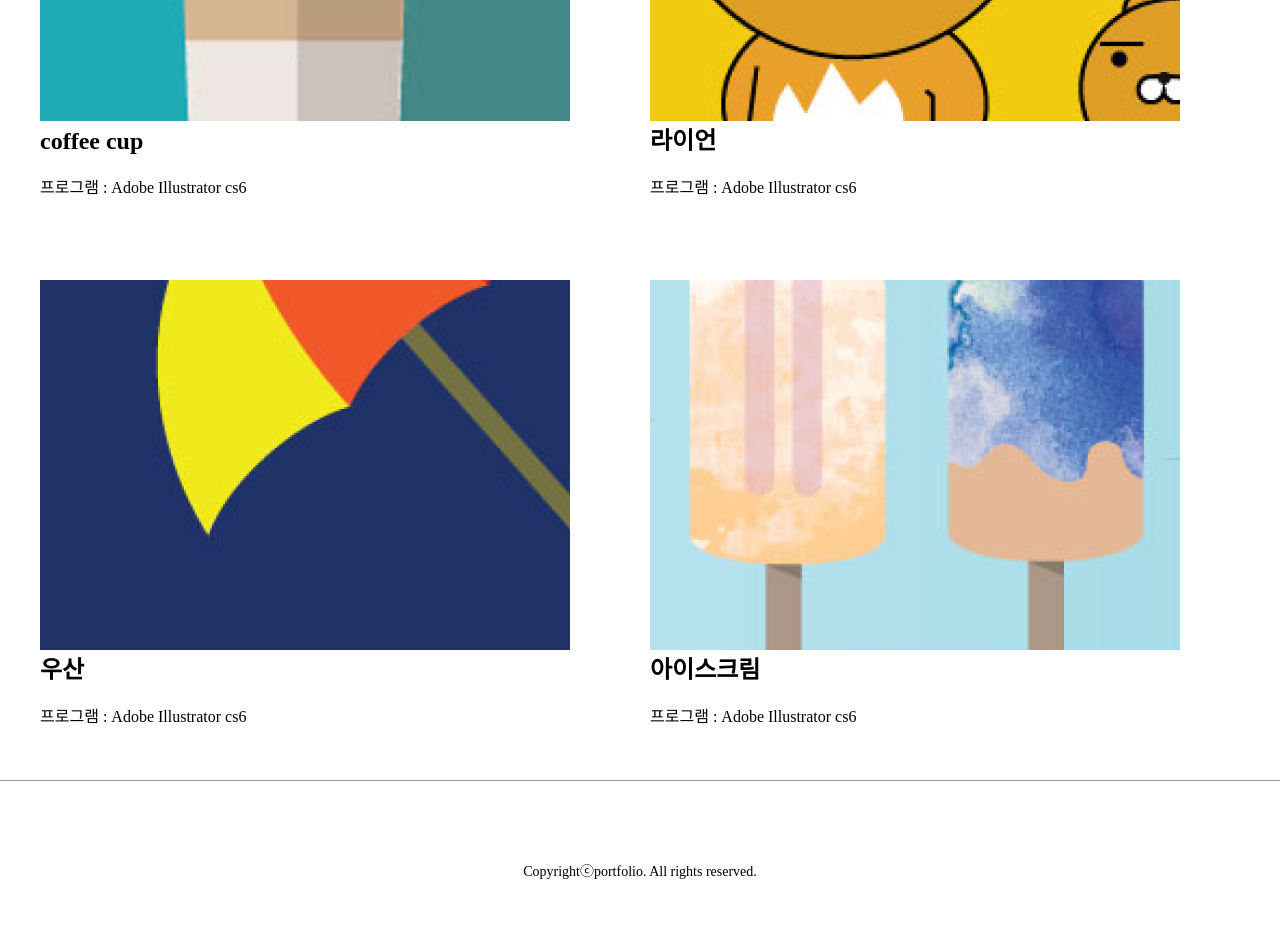
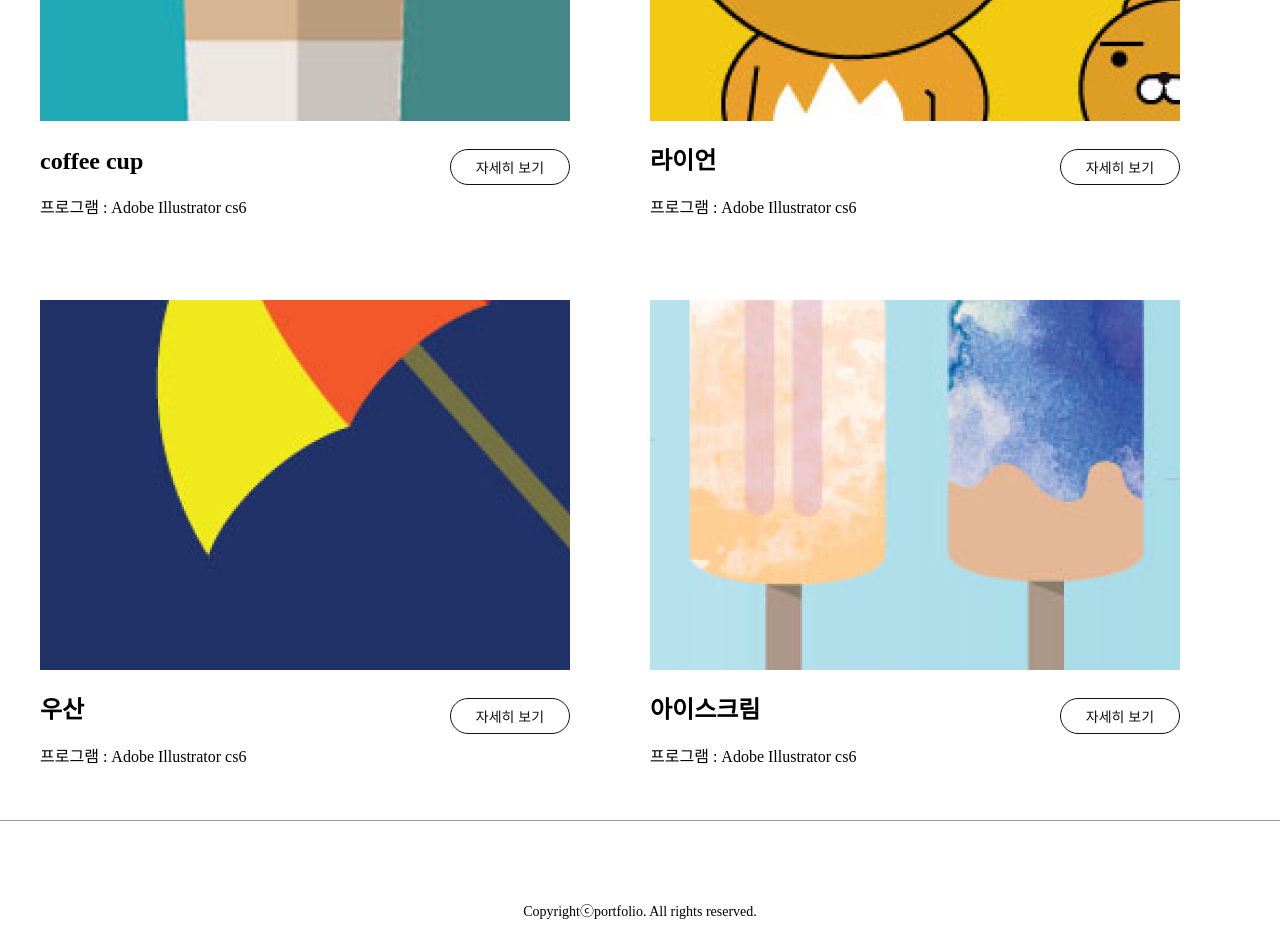
Before and after one commit to yanghayong/portfolio, a plain HTML site: page pages/Illustrator.html in a window 1280 px wide. Shown: the part 920-1851 px from the top of the page. Drawn offline with Linux system fonts and the light colour scheme; some icons are missing.

Commit message:
portfolio

```diff
--- a/pages/Illustrator.html
+++ b/pages/Illustrator.html
@@ -41,9 +41,12 @@
               <img src="../images/coffee.jpg" alt="" />
             </div>
             <div class="text_box">
-              <a href="../pages/coffee.html">
+              <div class="title">
                 <h2>coffee cup</h2>
-              </a>
+                <a href="../pages/coffee.html">
+                  <button class="btn small">자세히 보기</button>
+                </a>
+              </div>
               <p>프로그램 : Adobe Illustrator cs6</p>
             </div>
           </li>
@@ -52,9 +55,12 @@
               <img src="../images/라이언 맛보기.jpg" alt="" />
             </div>
             <div class="text_box">
-              <a href="../pages/ryan.html">
+              <div class="title">
                 <h2>라이언</h2>
-              </a>
+                <a href="../pages/ryan.html">
+                  <button class="btn small">자세히 보기</button>
+                </a>
+              </div>
               <p>프로그램 : Adobe Illustrator cs6</p>
             </div>
           </li>
@@ -63,9 +69,12 @@
               <img src="../images/우산 맛보기.jpg" alt="" />
             </div>
             <div class="text_box">
-              <a href="../pages/san.html">
+              <div class="title">
                 <h2>우산</h2>
-              </a>
+                <a href="../pages/san.html">
+                  <button class="btn small">자세히 보기</button>
+                </a>
+              </div>
               <p>프로그램 : Adobe Illustrator cs6</p>
             </div>
           </li>
@@ -74,9 +83,12 @@
               <img src="../images/아이스크림 맛보기.jpg" alt="" />
             </div>
             <div class="text_box">
-              <a href="../pages/icecream.html">
+              <div class="title">
                 <h2>아이스크림</h2>
-              </a>
+                <a href="../pages/icecream.html">
+                  <button class="btn small">자세히 보기</button>
+                </a>
+              </div>
               <p>프로그램 : Adobe Illustrator cs6</p>
             </div>
           </li>
```
Also changed, not shown: pages/coffee.html (+3 -0 lines), pages/icecream.html (+3 -0 lines), pages/ryan.html (+3 -0 lines), pages/san.html (+3 -0 lines).
